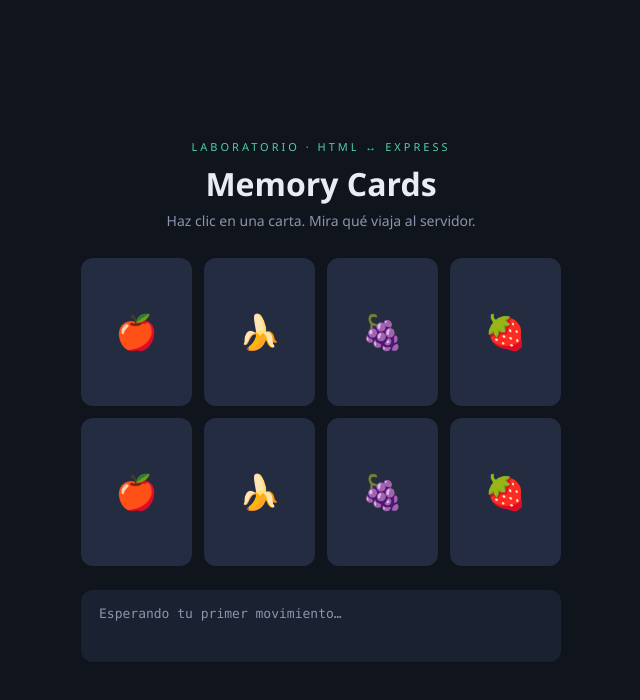
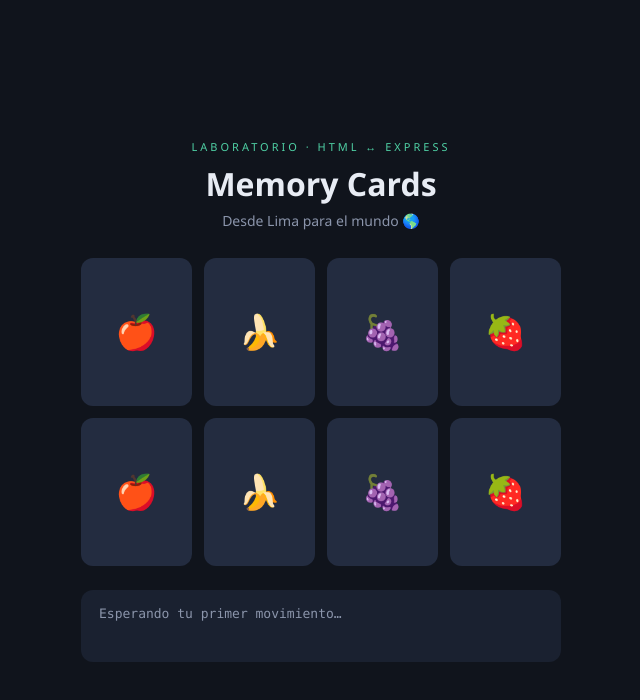
Before and after one commit to franciscozambrano000-ai/memory-app, a website: page public/index.html in a window 1280 px wide. Shown: the whole page, without its empty margins (319-959 px from the left). Drawn offline with Linux system fonts and the light colour scheme.

Commit message:
Describe el cambio

```diff
--- a/public/index.html
+++ b/public/index.html
@@ -15,7 +15,7 @@
     <header>
       <p class="etiqueta">LABORATORIO · HTML ↔ EXPRESS</p>
       <h1>Memory Cards</h1>
-      <p class="subtitulo">Haz clic en una carta. Mira qué viaja al servidor.</p>
+      <p class="subtitulo">Desde Lima para el mundo 🌎</p>
     </header>
 
     <!-- El tablero. Cada botón es una carta.
```
